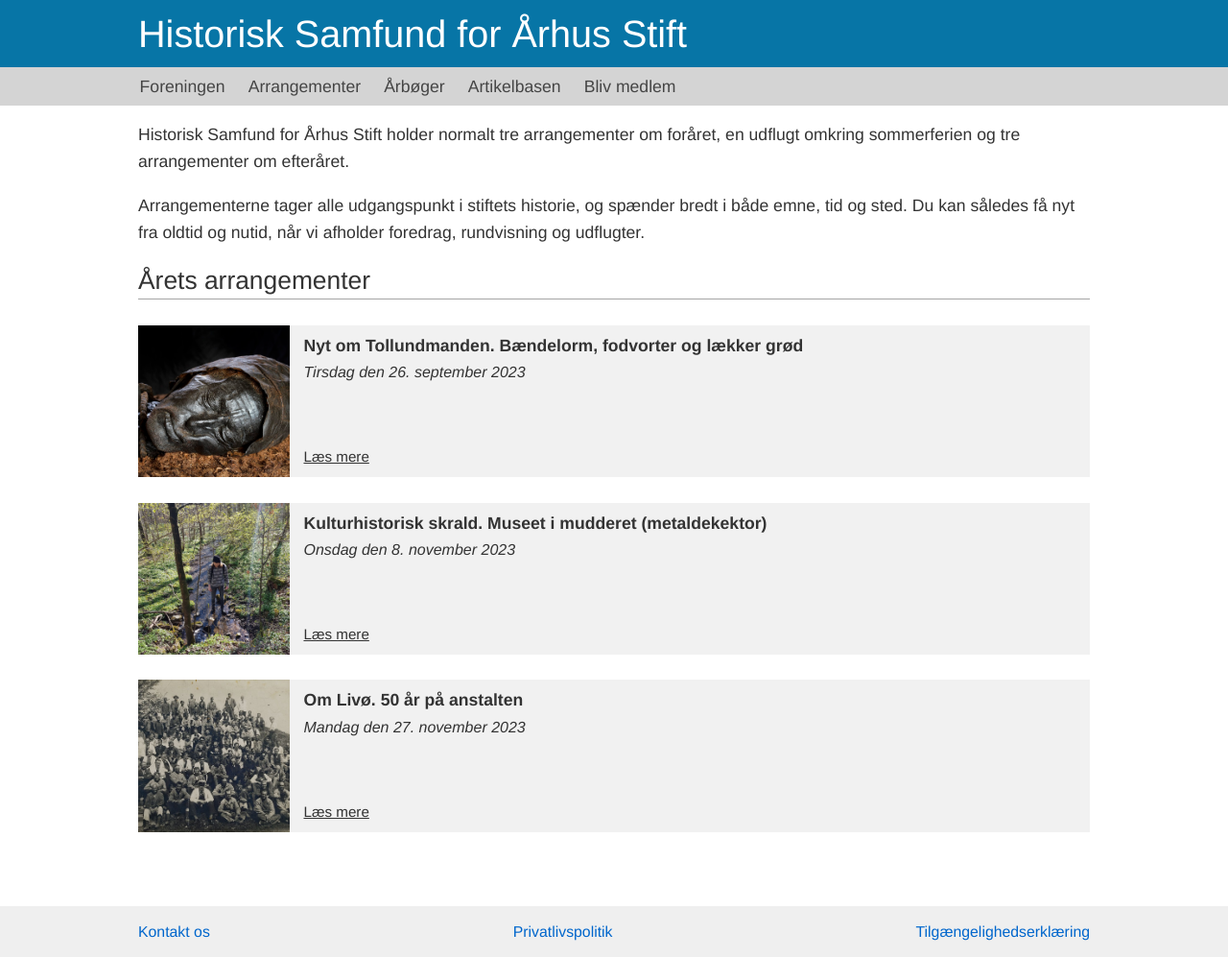
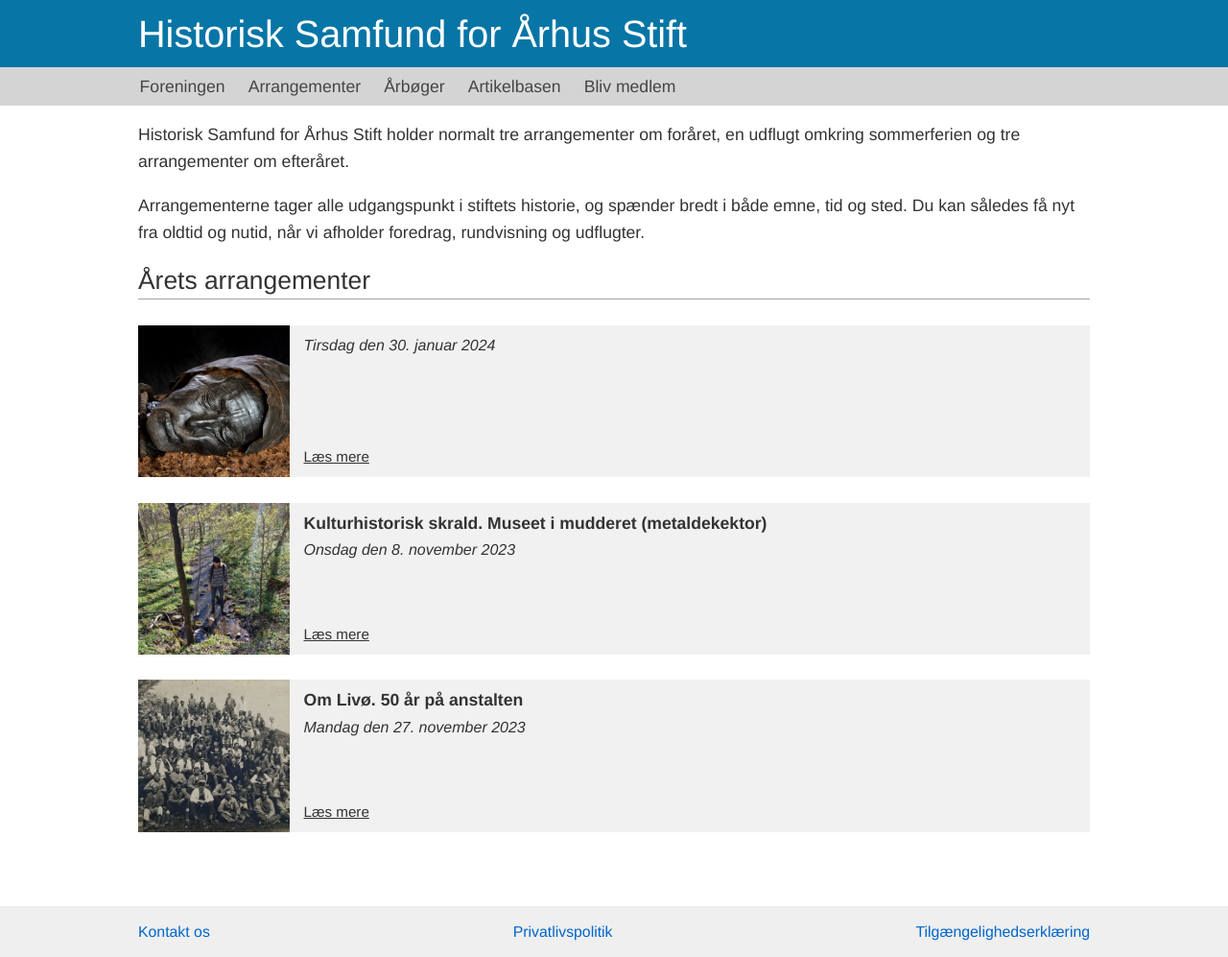
Before and after one commit to guldhorn/historisk-samfund, a Jekyll site: the page built from arrangementer/index.md, in a window 1280 px wide. Shown: the whole page at 96% size. Built offline with Jekyll 4.4.1, drawn with Linux system fonts in a browser that asks for light colours.

Commit message:
Update arrangements.yaml

```diff
--- a/_data/arrangements.yaml
+++ b/_data/arrangements.yaml
@@ -13,13 +13,13 @@
 # title: Title of the arrangement. Also use as browser-title
 # time: Tirsdag den 26. september 2023
 
-- page_url: /arrangementer/2023-09-26-nyt-om-tollundmanden
+- page_url: /arrangementer/2024-01-30-nyt-om-tollundmanden
   image_url: /assets/tollundmanden-arrangement.jpg
-  image_alt: Foredrag om Tollundmanden
-  title: Nyt om Tollundmanden. Bændelorm, fodvorter og lækker grød
-  presenter: Ved Nina Helt Nielsen, Forskningschef, Museum Silkeborg
+  image_alt: Foredrag om skibsætningen Høj Stene
+  title:
+  presenter:
   location: Foredraget foregår på Dokk1, niv. 2.2, Aarhus Stadsarkiv
-  date: Tirsdag den 26. september 2023
+  date: Tirsdag den 30. januar 2024
   time: Kl. 19.00
   price: Gratis for medlemmer. 50 kr. for ikke-medlemmer
 
```
